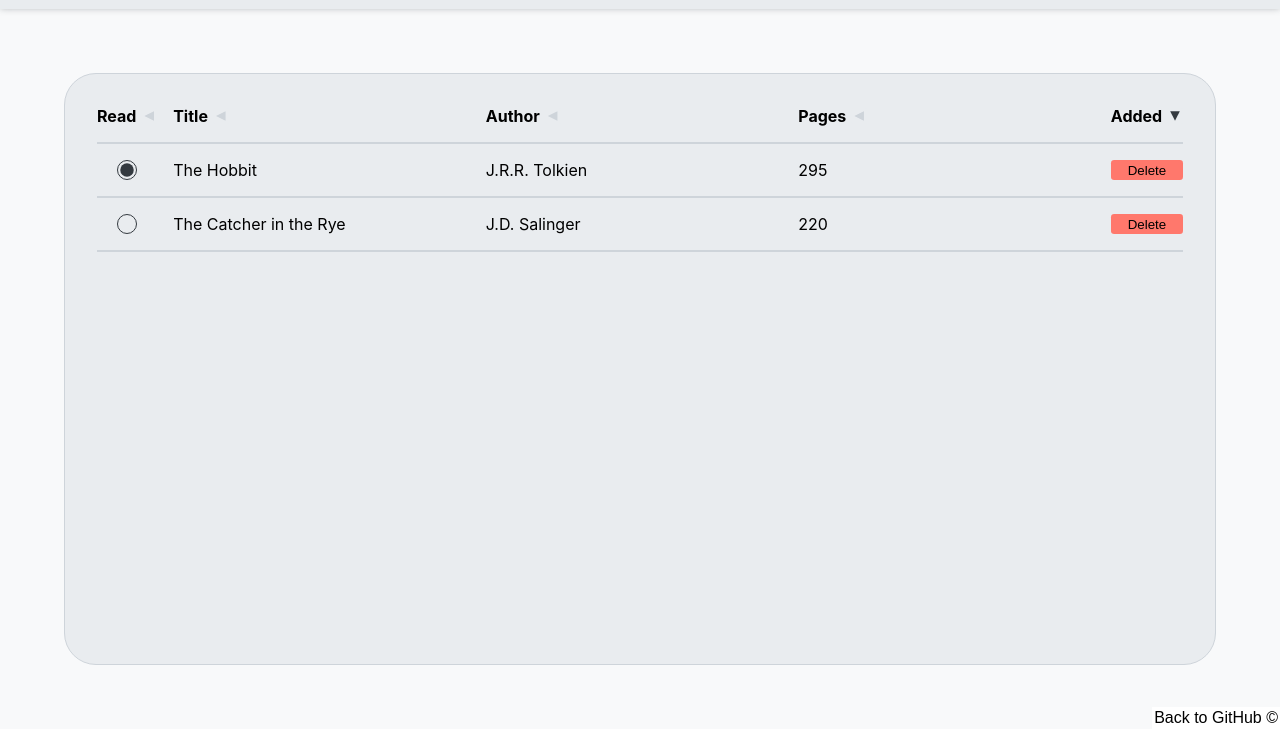
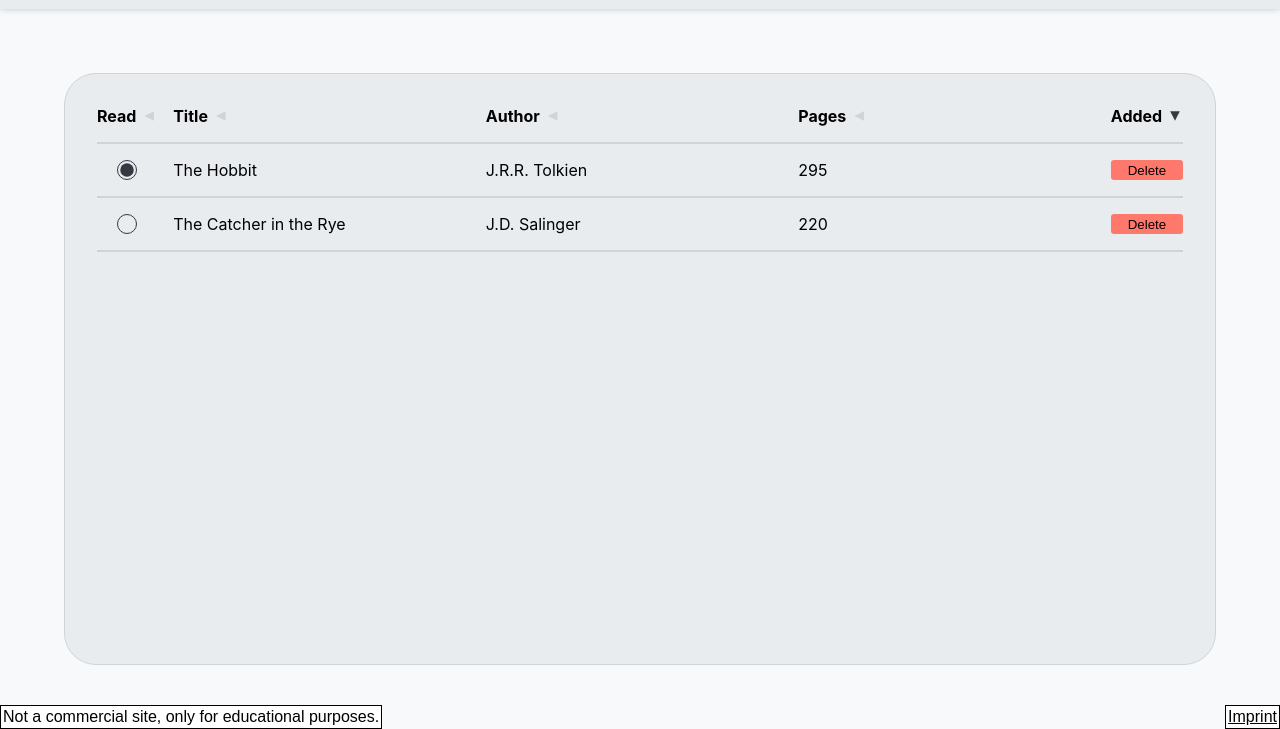
Before and after one commit to TomSoerr/odin-library, a plain HTML site: page index.html in a window 1280 px wide. Shown: the part 71-800 px from the top of the page. Drawn offline with Linux system fonts and the light colour scheme.

Commit message:
Add imprint

```diff
--- a/index.html
+++ b/index.html
@@ -1,14 +1,13 @@
 <!DOCTYPE html>
 <html lang="en">
   <head>
-  <meta charset="UTF-8">
+    <meta charset="UTF-8" />
     <title>Library</title>
-  <link rel="stylesheet" href="./style.css">
+    <link rel="stylesheet" href="./style.css" />
     <script src="./app.js" defer></script>
   </head>
   <body>
     <div id="container">
-
       <div id="header">
         <h1 id="logo">Library</h1>
         <label for="show">Add new book</label>
@@ -37,8 +36,7 @@
           <button id="id"></button>
         </div>
 
-      <hr>
-
+        <hr />
       </div>
     </div>
     <div id="overlay">
@@ -46,23 +44,57 @@
         <button id="close"></button>
         <label for="book-title">Title</label>
         <span data-msg="">
-        <input type="text" id="book-title" name="book-title">
+          <input type="text" id="book-title" name="book-title" />
         </span>
         <label for="book-author">Author</label>
         <span data-msg="">
-        <input type="text" id="book-author" name="book-author">
+          <input type="text" id="book-author" name="book-author" />
         </span>
         <label for="book-pages">Pages</label>
         <span data-msg="">
-        <input type="text" id="book-pages" name="book-pages">
+          <input type="text" id="book-pages" name="book-pages" />
         </span>
         <div>
-        <input type="checkbox" id="book-read" name="book-read">
+          <input type="checkbox" id="book-read" name="book-read" />
           <label for="book-read">Already read?</label>
         </div>
         <button id="add">Add</button>
       </div>
     </div>
-  <a style="position:fixed;bottom:0;right:0;color:black;background-color:white;text-decoration:none;font-size:16px;font-family:sans-serif;padding:2px;" href="https://github.com/TomSoerr/odin-library">Back to GitHub ©</a>
+    <a
+      style="
+        position: fixed;
+        bottom: 0;
+        right: 0;
+        color: black;
+        background-color: white;
+        text-decoration: none;
+        font-size: 16px;
+        font-family: sans-serif;
+        padding: 2px;
+        border: thin solid black;
+        text-decoration: underline;
+      "
+      href="https://tomsoerr.github.io/#/impressum"
+    >
+      Imprint
+    </a>
+    <span
+      style="
+        z-index: 1000;
+        position: fixed;
+        bottom: 0;
+        left: 0;
+        color: black;
+        background-color: white;
+        text-decoration: none;
+        font-size: 16px;
+        font-family: sans-serif;
+        padding: 2px;
+        border: thin solid black;
+      "
+    >
+      Not a commercial site, only for educational purposes.
+    </span>
   </body>
 </html>
```
Also changed, not shown: 2 other files. Lines whose indentation alone changed are shown as unchanged.
